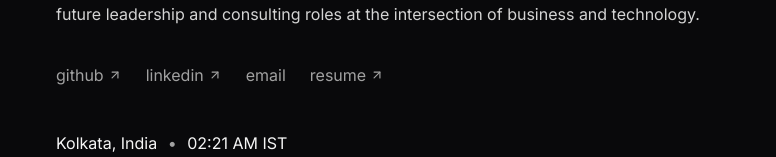
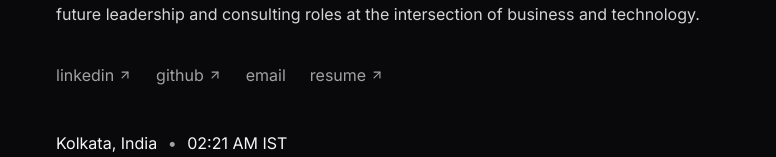
Before and after one commit to arkadipsom-code/arkadipsom-portfolio, a React (Vite) app: page / in a window 1280 px wide. Shown: the part 562-719 px from the top of the page, without its empty margins (248-1024 px from the left). Built offline with nearby package versions, Linux system fonts and the light colour scheme.

Commit message:
feat: add companyUrl links to experience view and update layout

```diff
--- a/src/views/ProfileView.jsx
+++ b/src/views/ProfileView.jsx
@@ -104,21 +104,21 @@ export default function ProfileView() {
       {/* Social & Resume Links Inline Bar */}
       <div className="pt-2 flex flex-wrap items-center gap-x-6 gap-y-3 text-sm sm:text-base text-neutral-500 dark:text-neutral-400 font-normal">
         <a
+          href="https://linkedin.com/in/arkadip-som"
+          target="_blank"
+          rel="noopener noreferrer"
+          className="hover:text-neutral-900 dark:hover:text-neutral-100 transition-colors inline-flex items-center gap-1 leading-none"
+        >
+          linkedin <ArrowUpRight size={14} />
+        </a>
+
+        <a
           href="https://github.com/arkadipsom-code"
           target="_blank"
           rel="noopener noreferrer"
           className="hover:text-neutral-900 dark:hover:text-neutral-100 transition-colors inline-flex items-center gap-1 leading-none"
         >
           github <ArrowUpRight size={14} />
-        </a>
-
-        <a
-          href="https://linkedin.com/in/arkadip-som"
-          target="_blank"
-          rel="noopener noreferrer"
-          className="hover:text-neutral-900 dark:hover:text-neutral-100 transition-colors inline-flex items-center gap-1 leading-none"
-        >
-          linkedin <ArrowUpRight size={14} />
         </a>
 
         <a
```
